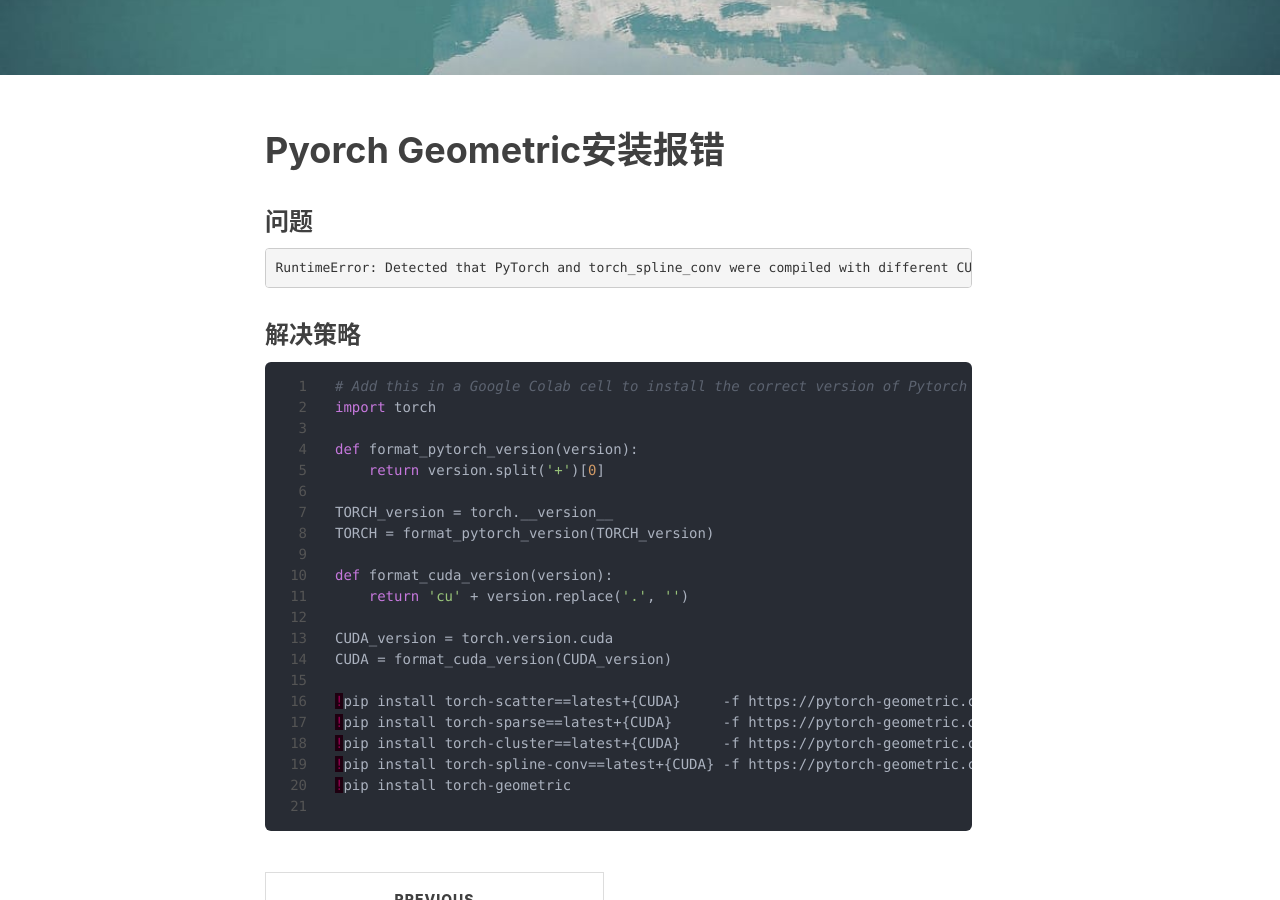
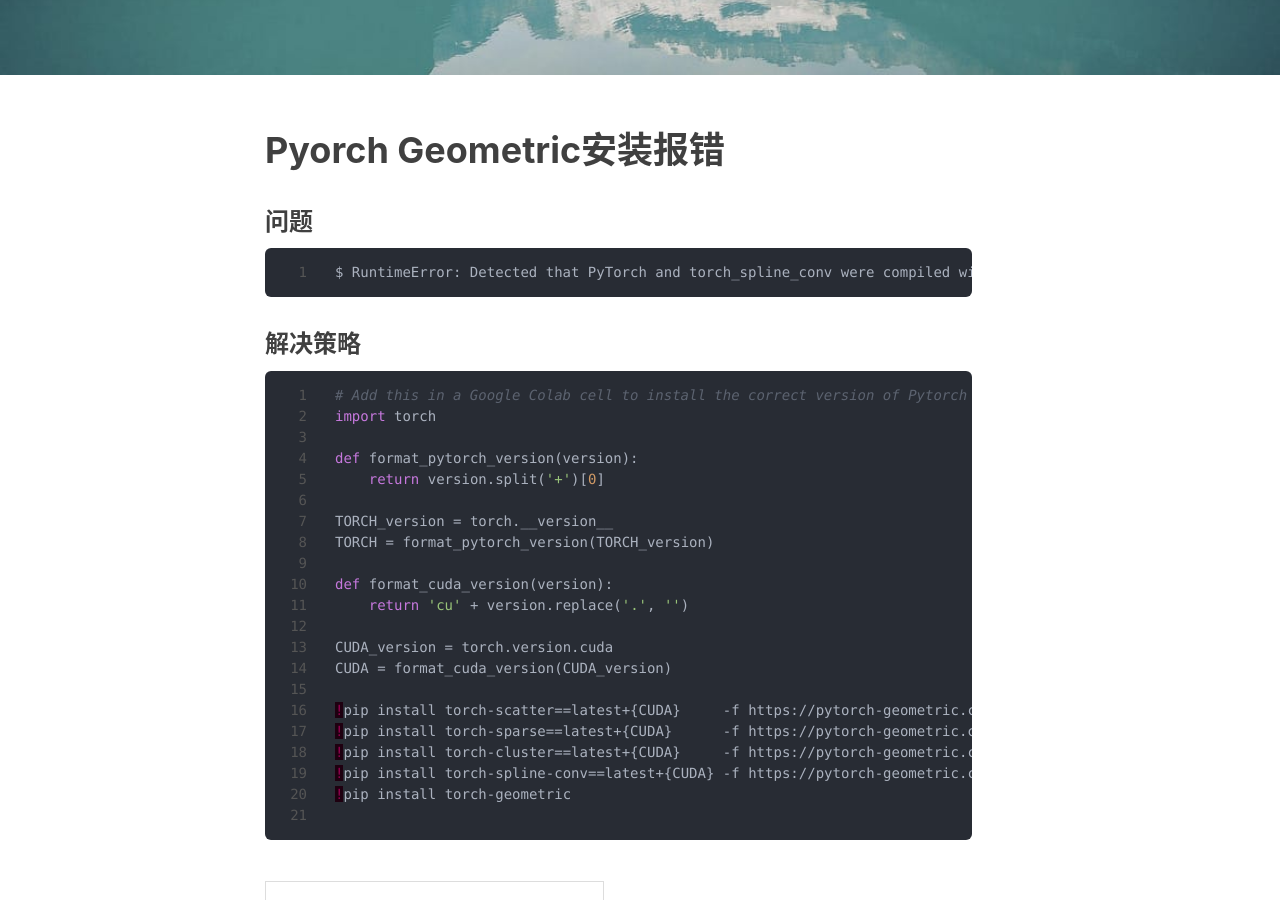
Before and after one commit to Tianbiao-Yang/tianbiao-yang.github.io, a Jekyll site: the page built from _posts/2020-10-27-Pyorch Geometric-2020.md, in a window 1280 px wide and 900 px high, scrolled down 348 px. Built offline with Jekyll 4.4.1, drawn with Linux system fonts in a browser that asks for light colours; nearby versions of some CDN libraries; our own code applies the rules of GitHub Pages for plain Markdown files; comment, search, counter and statistics services are not loaded; some of the changed lines change nothing that is shown.

Commit message:
Update 2020-10-27-Pyorch Geometric-2020.md

````diff
--- a/_posts/2020-10-27-Pyorch Geometric-2020.md
+++ b/_posts/2020-10-27-Pyorch Geometric-2020.md
@@ -1,8 +1,8 @@
 # Pyorch Geometric安装报错
 
 ### 问题
-``` linux
-RuntimeError: Detected that PyTorch and torch_spline_conv were compiled with different CUDA versions. PyTorch has CUDA version 10.0 and torch_spline_conv has CUDA version 0.0. Please reinstall the torch_spline_conv that matches your PyTorch install.
+```
+$ RuntimeError: Detected that PyTorch and torch_spline_conv were compiled with different CUDA versions. PyTorch has CUDA version 10.0 and torch_spline_conv has CUDA version 0.0. Please reinstall the torch_spline_conv that matches your PyTorch install.
 ```
 ### 解决策略
 ```python
````
